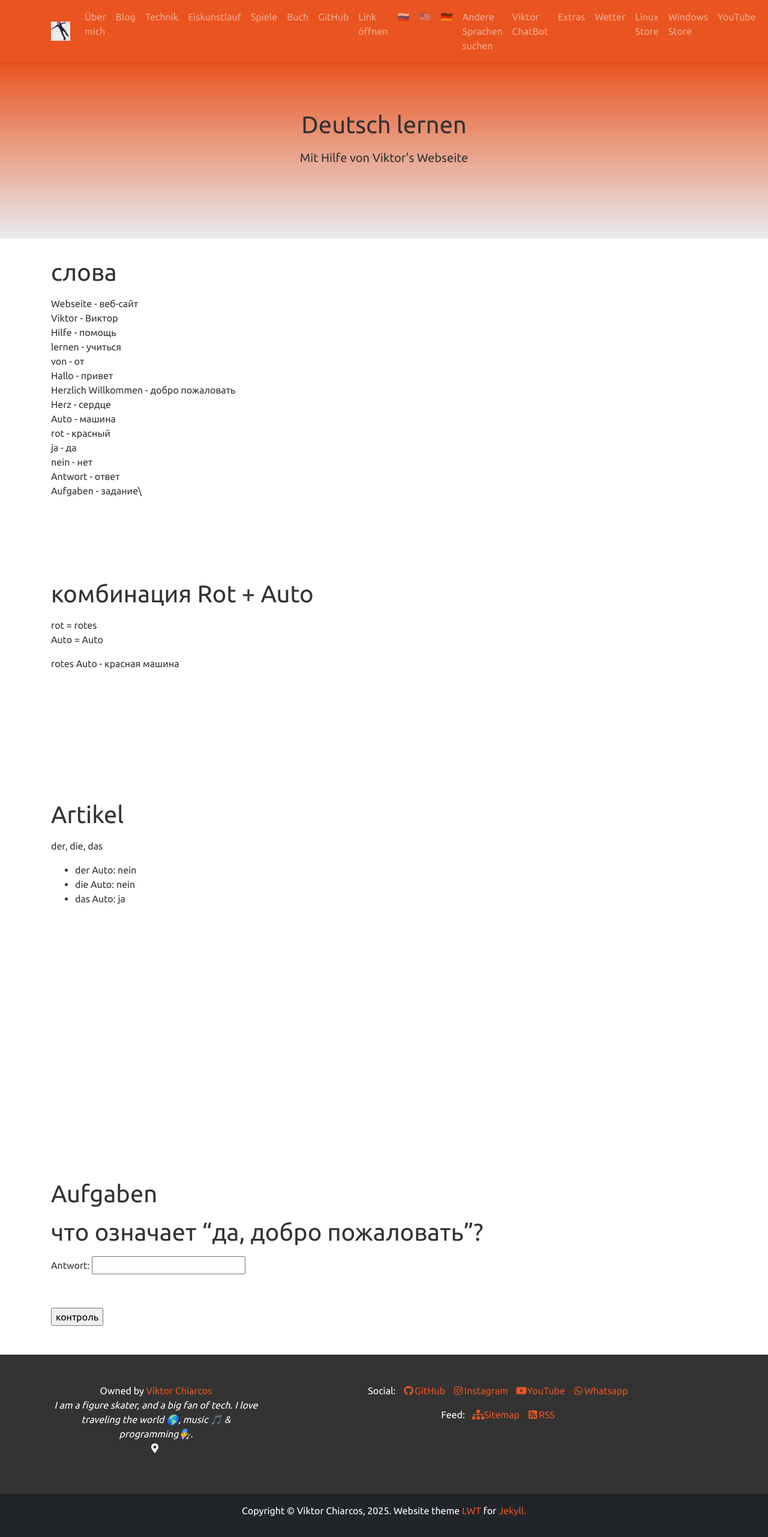
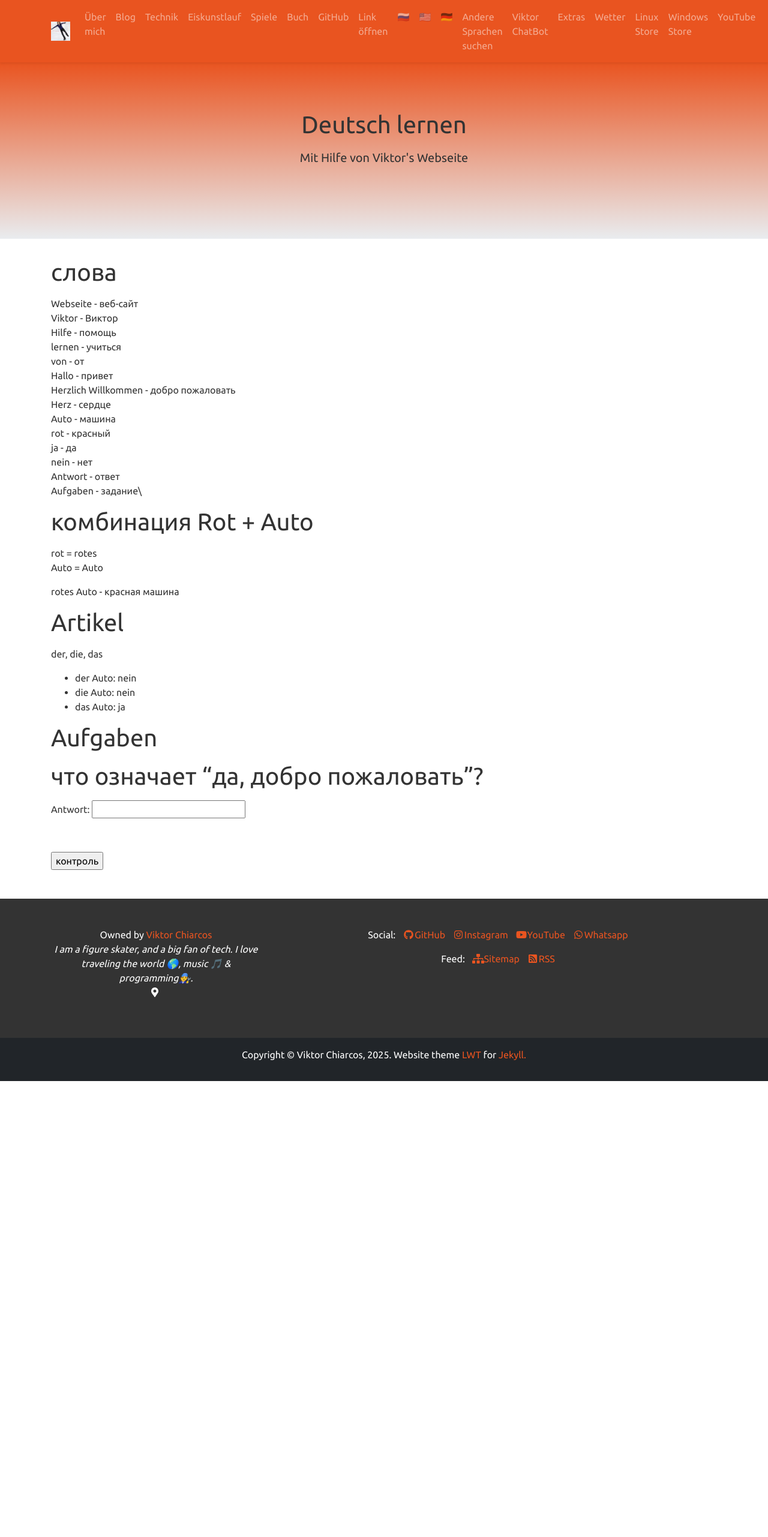
Before and after one commit to viktor-chiarcos/viktor-chiarcos.github.io, a Jekyll site: the page built from _pages/ivan/index.md, in a window 1280 px wide. Shown: the whole page at 60% size. Built offline with Jekyll 4.4.1, drawn with Linux system fonts in a browser that asks for light colours; after the commit the page ends 1802 px from its top, so only the background shows below that.

Commit message:
index.md aktualisieren

```diff
--- a/_pages/ivan/index.md
+++ b/_pages/ivan/index.md
@@ -9,7 +9,7 @@ action: true
 
 <script>
 	function button1() {
-    		alert("Antwort: Ja, herzlich Willkommen")
+    		alert("Antwort: Ja, Herzlich Willkommen")
     }
 </script>
 
@@ -30,11 +30,6 @@ nein - нет\
 Antwort - ответ\
 Aufgaben - задание\
 
-&nbsp;
-
-&nbsp;
-
-&nbsp;
 
 # комбинация Rot + Auto
 
@@ -42,16 +37,6 @@ rot = rotes\
 Auto = Auto
 
 rotes Auto - красная машина
-
-&nbsp;
-
-&nbsp;
-
-&nbsp;
-
-&nbsp;
-
-&nbsp;
 
 # Artikel
 
@@ -61,27 +46,7 @@ der, die, das
 - die Auto: nein
 - das Auto: ja
 
-&nbsp;
 
-&nbsp;
-
-&nbsp;
-
-&nbsp;
-
-&nbsp;
-
-&nbsp;
-
-&nbsp;
-
-&nbsp;
-
-&nbsp;
-
-&nbsp;
-
-&nbsp;
 
 # Aufgaben
 
```
